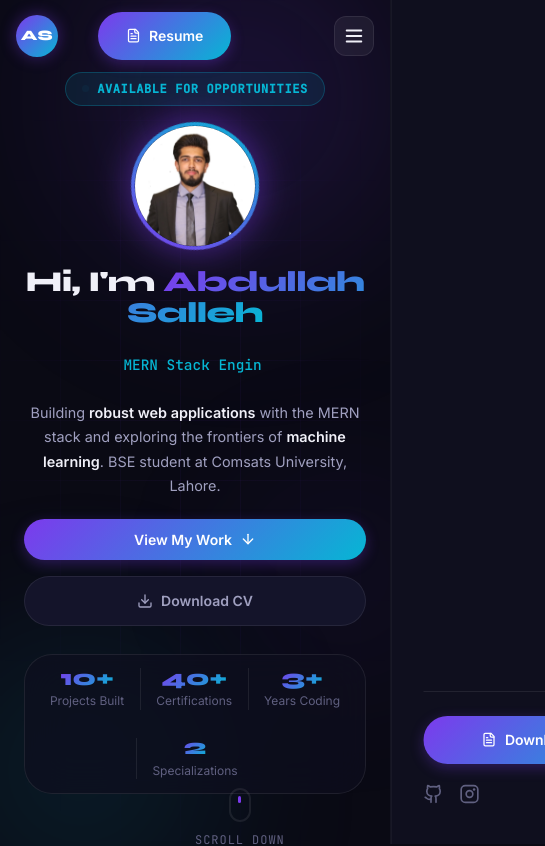
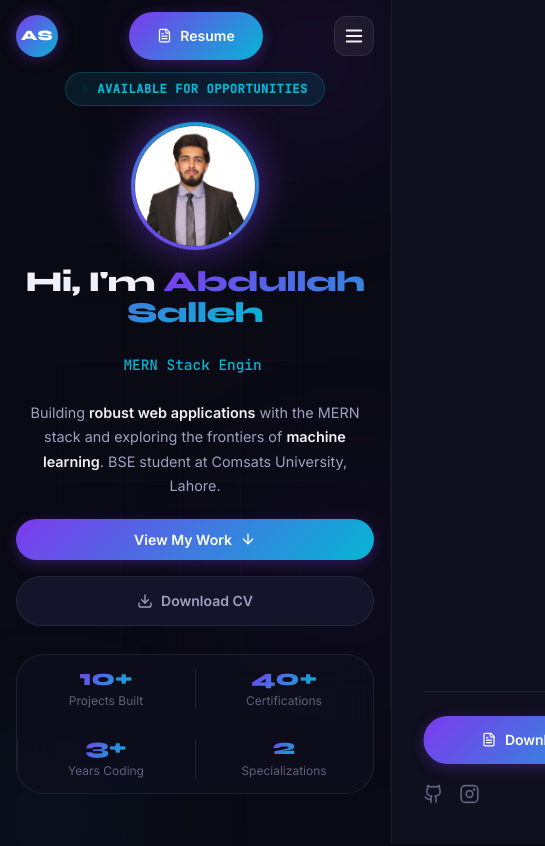
Before and after one commit to Abdullah929-design/portfolio, a React (Vite) app in the folder mern-portfolio-main/client/: page / in a window 390 px wide. Shown: the top 846 px of the page, 545 px wide, since content can reach past the window. Built offline with nearby package versions, Linux system fonts and the light colour scheme.

Commit message:
FrontEnd Fixes

```diff
--- a/mern-portfolio-main/client/src/App.css
+++ b/mern-portfolio-main/client/src/App.css
@@ -584,3 +584,9 @@ button {
 .nav { display: flex; list-style: none; }
 .img-fluid { max-width: 100%; height: auto; }
 .mx-auto { margin-left: auto; margin-right: auto; }
+
+html {
+  scroll-behavior: smooth;
+  -webkit-text-size-adjust: 100%;
+  overflow-x: hidden; /* ✅ add this */
+}
--- a/mern-portfolio-main/client/src/components/Hero.css
+++ b/mern-portfolio-main/client/src/components/Hero.css
@@ -303,9 +303,25 @@
 /* =================== RESPONSIVE =================== */
 @media (max-width: 768px) {
   .hero__socials { display: none; }
-  .hero__stats { flex-wrap: wrap; }
-  .hero__stat { padding: 0.875rem 1.25rem; }
+  .hero__orb--1 {
+    width: 280px;
+    height: 280px;
+    top: -80px;
+    right: -60px;
+  }
+  .hero__orb--2 {
+    width: 220px;
+    height: 220px;
+    bottom: -60px;
+    left: -60px;
+  }
+  .hero__stats { flex-wrap: wrap;
+  justify-content: center; }
+  .hero__stat { padding: 0.875rem 1.25rem;
+  width: 50%; }
   .hero__stat-value { font-size: 1.4rem; }
+  /* ✅ Hide scroll indicator on mobile — it overlaps on short content */
+  .hero__scroll-indicator { display: none; }
 }
 
 @media (max-width: 480px) {
@@ -315,3 +331,45 @@
   .hero__stats { justify-content: center; }
   .hero__stat { padding: 0.75rem 1rem; }
 }
+
+
+@media (max-width: 768px) {
+  .hero__socials { display: none; }
+
+  /* ✅ Shrink orbs so they don't bleed outside viewport */
+  .hero__orb--1 {
+    width: 280px;
+    height: 280px;
+    top: -80px;
+    right: -60px;
+  }
+  .hero__orb--2 {
+    width: 220px;
+    height: 220px;
+    bottom: -60px;
+    left: -60px;
+  }
+
+  /* ✅ Stats: 2x2 grid instead of single row */
+  .hero__stats {
+    flex-wrap: wrap;
+    justify-content: center;
+  }
+  .hero__stat {
+    padding: 0.875rem 1.25rem;
+    width: 50%;
+  }
+  .hero__stat-value { font-size: 1.4rem; }
+}
+
+@media (max-width: 480px) {
+  .hero__ctas { flex-direction: column; width: 100%; }
+  .hero__ctas .btn-primary,
+  .hero__ctas .btn-secondary { justify-content: center; }
+
+  .hero__stats { justify-content: center; }
+  .hero__stat { padding: 0.75rem 1rem; }
+
+  /* ✅ Prevent content padding from causing overflow */
+  .hero__content { padding: 0 1rem 5rem; }
+}
--- a/mern-portfolio-main/client/src/components/Navbar.css
+++ b/mern-portfolio-main/client/src/components/Navbar.css
@@ -277,6 +277,18 @@
 }
 
 @media (max-width: 480px) {
-  .navbar__container { padding: 0 1rem; }
+  .navbar__container { padding: 0 1rem;
+  justify-content: space-between; }
   .navbar__logo-name { display: none; }
+  /* ✅ Show and center the CTA button on mobile */
+  .navbar__cta {
+    display: flex;
+    margin-left: 0;       /* remove any previous left margin */
+    margin-right: 0;
+    font-size: 0.75rem;
+    padding: 0.45rem 0.9rem;
 }
+.navbar__toggle {
+    margin-left: 0; /* ✅ remove auto margin, parent handles spacing */
+  }
+}
```
Also changed, not shown: 1 other file (tests, documents, lock files or other folders).
